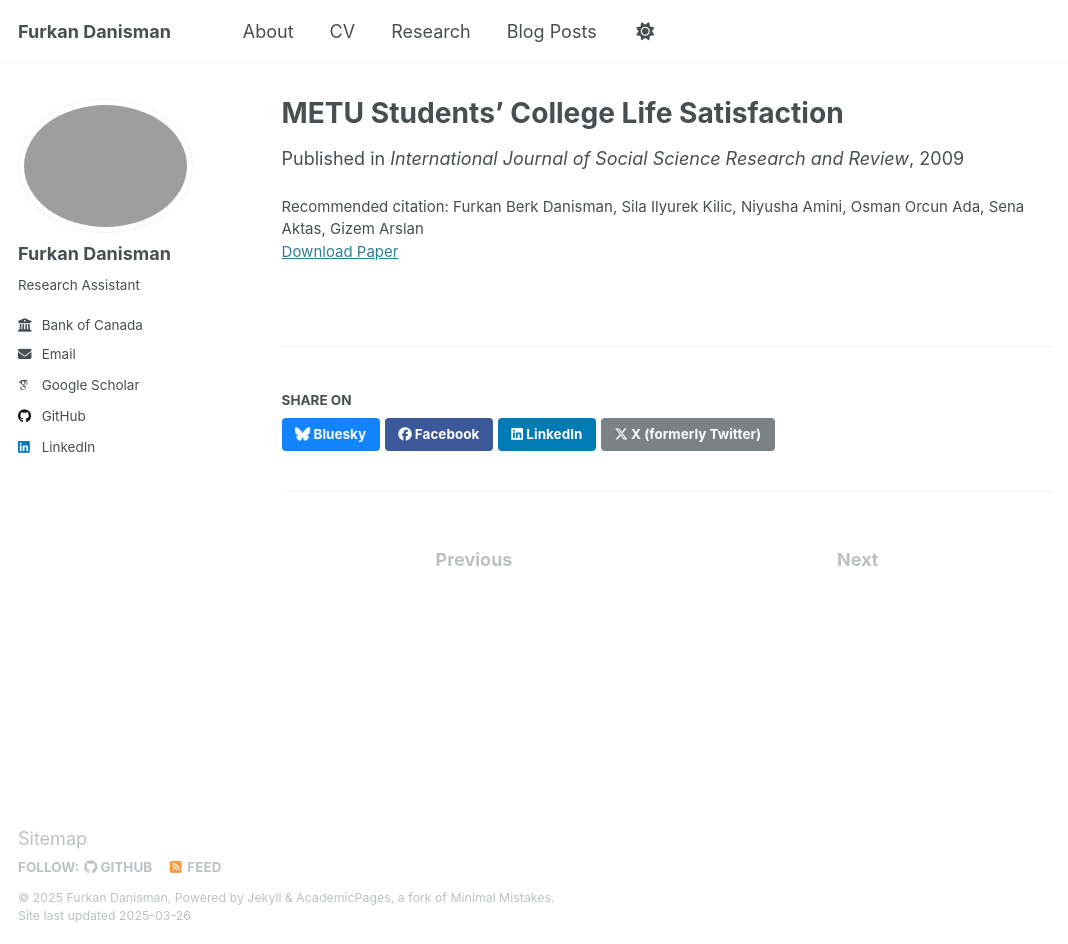
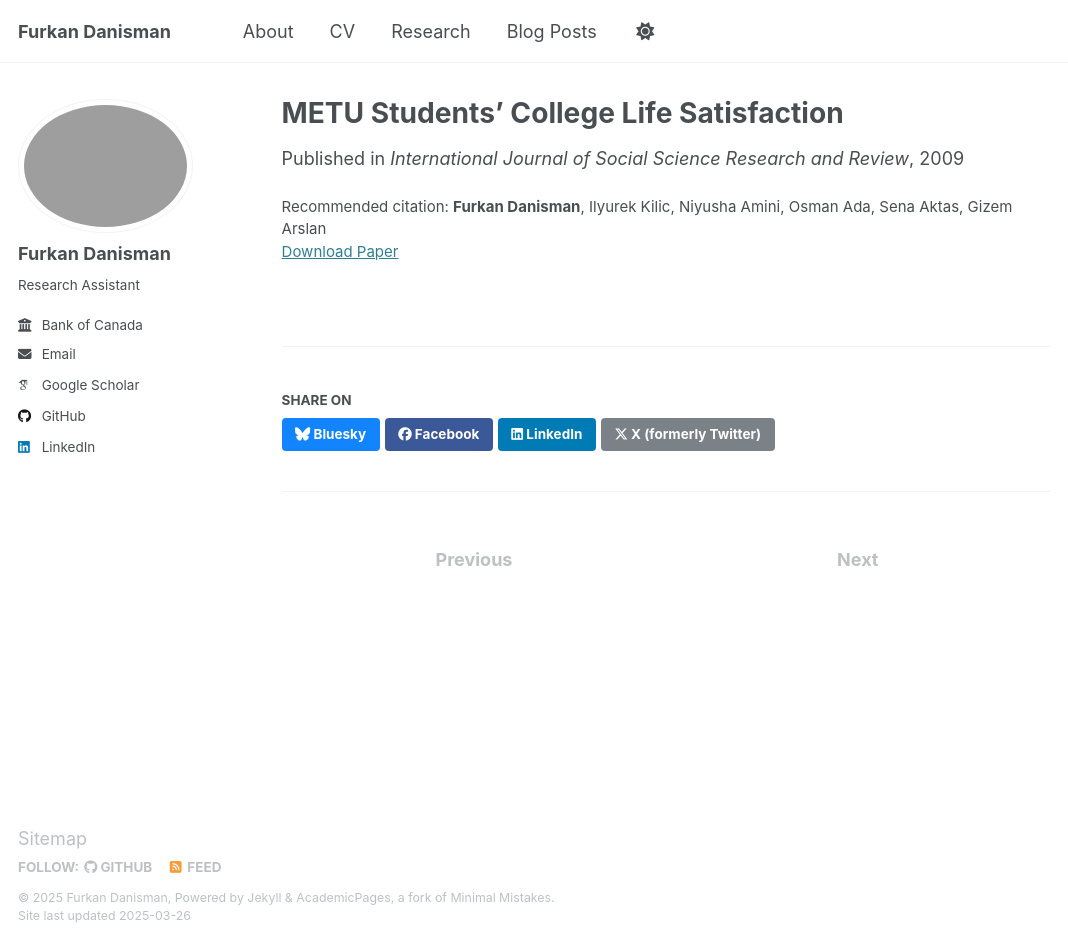
Before and after one commit to FurkanDanisman/FurkanDanisman.github.io, a Jekyll site: the page built from _publications/2009-10-01-paper-title-number-1.md, in a window 1280 px wide and 944 px high. Shown: the whole window, without its empty margins (0-1068 px from the left). Built offline with Jekyll 4.4.1, drawn with Linux system fonts in a browser that asks for light colours; some web fonts are replaced.

Commit message:
Update 2009-10-01-paper-title-number-1.md

```diff
--- a/_publications/2009-10-01-paper-title-number-1.md
+++ b/_publications/2009-10-01-paper-title-number-1.md
@@ -5,6 +5,6 @@ category: manuscripts
 excerpt: 'An analysis of METU students’ college life satisfaction using statistical methods.'
 venue: 'International Journal of Social Science Research and Review'
 paperurl: 'https://doi.org/10.47814/ijssrr.v6i7.1261'
-citation: 'Furkan Berk Danisman, Sila Ilyurek Kilic, Niyusha Amini, Osman Orcun Ada, Sena Aktas, Gizem Arslan'
+citation: '<b>Furkan Danisman</b>, Ilyurek Kilic, Niyusha Amini, Osman Ada, Sena Aktas, Gizem Arslan'
 imageurl: '/assets/images/publications/METU_Photo.png'
 ---
```
